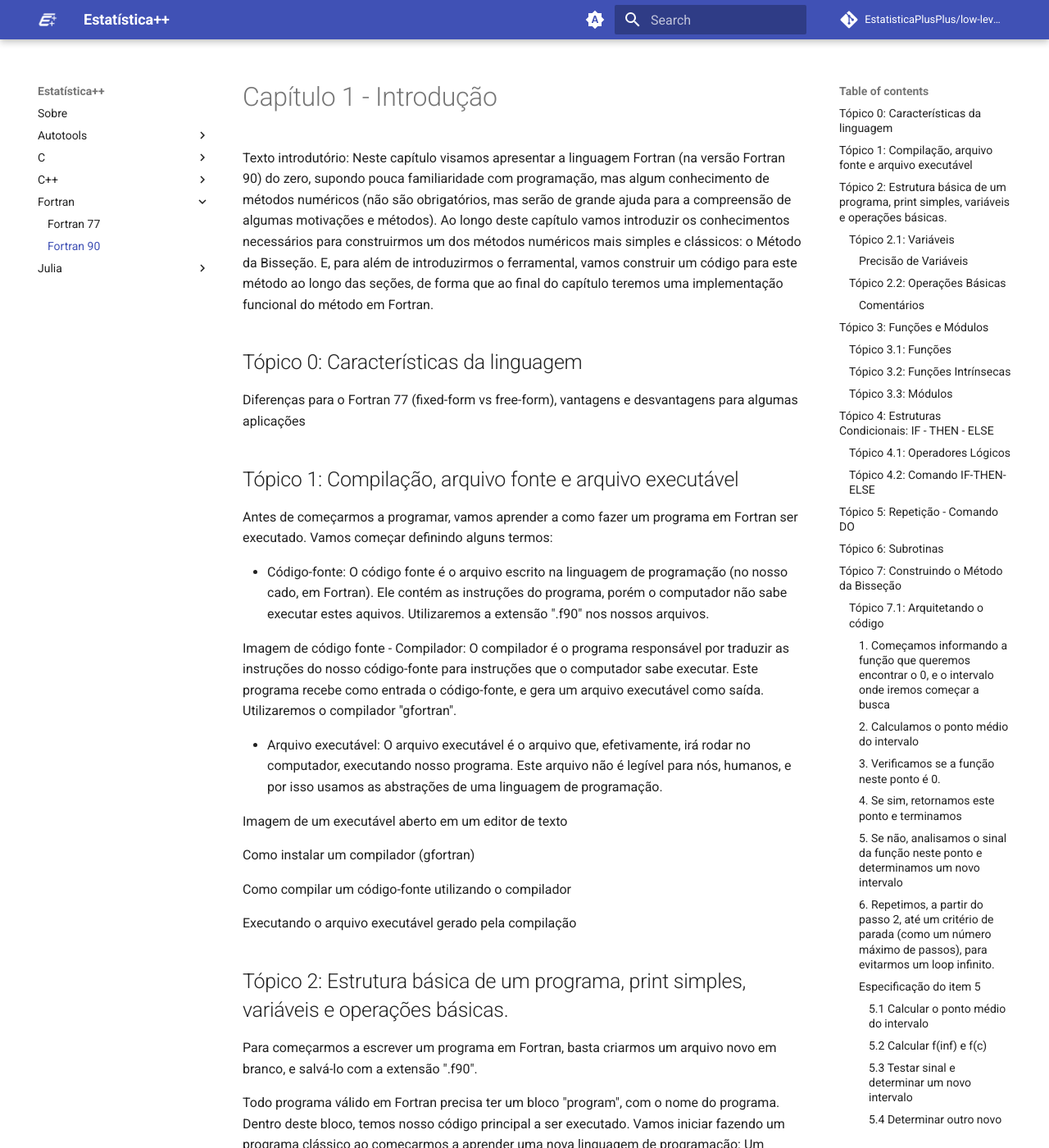
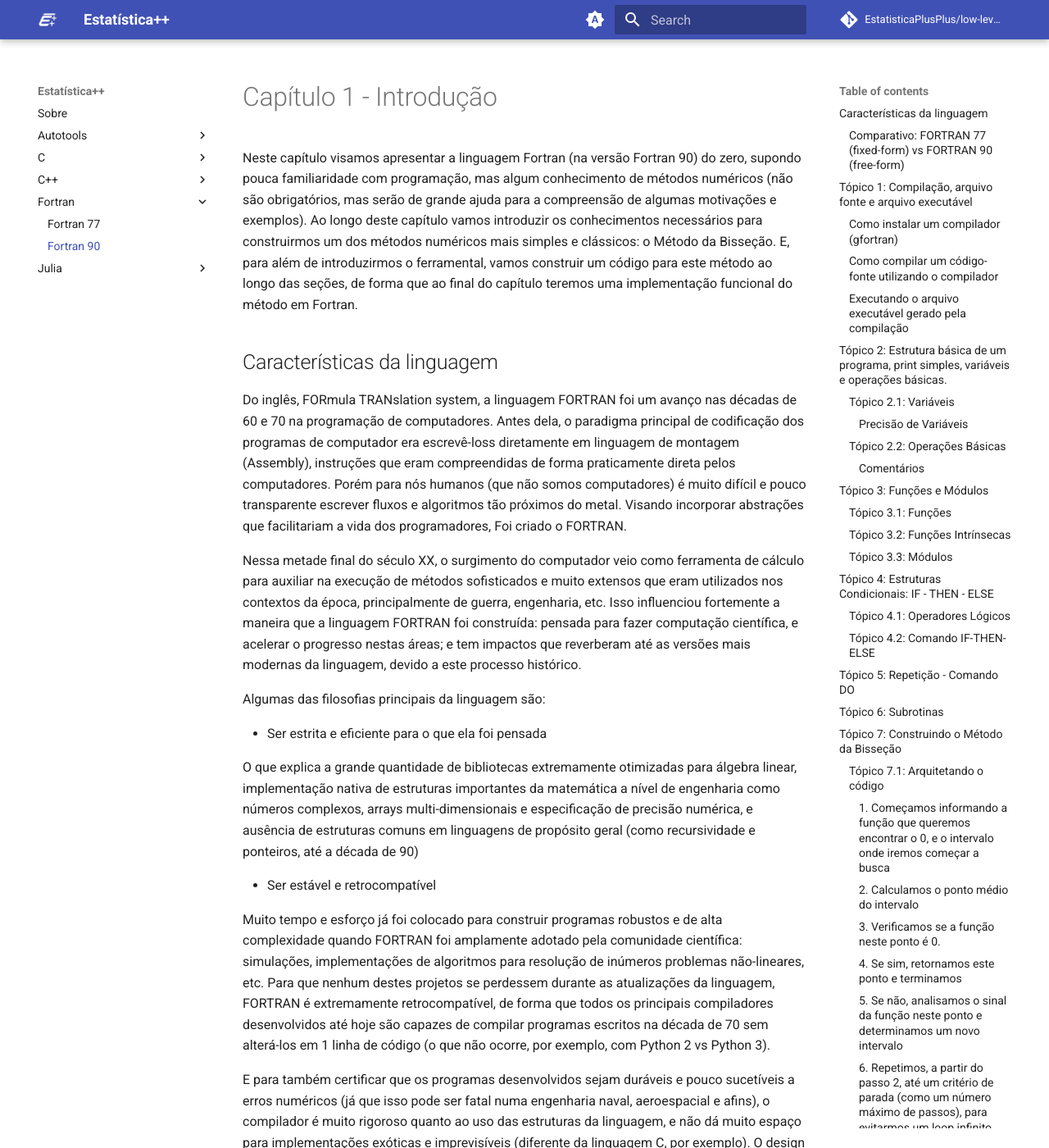
Before and after one commit to EstatisticaPlusPlus/low-level-learning, an MkDocs documentation site: the page built from docs/Fortran/Fortran_90.md, in a window 1280 px wide and 1400 px high. Shown: the whole window at 82% size. Built offline with MkDocs 1.6.1 and Material for MkDocs 9.7.7, drawn with Linux system fonts in a browser that asks for light colours; formulas are drawn with MathJax 3; comment, search, counter and statistics services are not loaded; some of the changed text lies outside the part shown.

````diff
--- a/docs/Fortran/Fortran_90.md
+++ b/docs/Fortran/Fortran_90.md
@@ -4,11 +4,11 @@ title: "Fortran 90"
 
 # Capítulo 1 - Introdução
 
-Texto introdutório: Neste capítulo visamos apresentar a
+Neste capítulo visamos apresentar a
 linguagem Fortran (na versão Fortran 90) do zero, supondo pouca
 familiaridade com programação, mas algum conhecimento de métodos
 numéricos (não são obrigatórios, mas serão de grande ajuda para a
-compreensão de algumas motivações e métodos). Ao longo deste
+compreensão de algumas motivações e exemplos). Ao longo deste
 capítulo vamos introduzir os conhecimentos necessários para
 construirmos um dos métodos numéricos mais simples e clássicos: o
 Método da Bisseção. E, para além de introduzirmos o ferramental,
@@ -16,10 +16,73 @@ vamos construir um código para este método ao longo das seções, de
 forma que ao final do capítulo teremos uma implementação funcional
 do método em Fortran.
 
-## Tópico 0: Características da linguagem
-
-Diferenças para o Fortran 77 (fixed-form vs free-form),
-vantagens e desvantagens para algumas aplicações
+## Características da linguagem
+
+Do inglês, FORmula TRANslation system, a linguagem FORTRAN foi um avanço nas décadas
+de 60 e 70 na programação de computadores. Antes dela, o paradigma principal
+de codificação dos programas de computador era escrevê-loss diretamente em
+linguagem de montagem (Assembly), instruções que eram compreendidas de forma
+praticamente direta pelos computadores. Porém para nós humanos (que não somos
+computadores) é muito difícil e pouco transparente escrever fluxos e algoritmos
+tão próximos do metal. Visando incorporar abstrações que facilitariam a vida dos
+programadores, Foi criado o FORTRAN.
+
+Nessa metade final do século XX, o surgimento do computador veio como ferramenta
+de cálculo para auxiliar na execução de métodos sofisticados e muito extensos que
+eram utilizados nos contextos da época, principalmente de guerra, engenharia, etc.
+Isso influenciou fortemente a maneira que a linguagem FORTRAN foi construída: pensada
+para fazer computação científica, e acelerar o progresso nestas áreas; e tem impactos
+que reverberam até as versões mais modernas da linguagem, devido a este processo
+histórico.
+
+Algumas das filosofias principais da linguagem são:
+
+- Ser estrita e eficiente para o que ela foi pensada
+
+O que explica a grande quantidade de bibliotecas extremamente otimizadas para álgebra
+linear, implementação nativa de estruturas importantes da matemática a nível de
+engenharia como números complexos, arrays multi-dimensionais e especificação de precisão
+numérica, e ausência de estruturas comuns em linguagens de propósito geral (como recursividade
+e ponteiros, até a década de 90)
+
+- Ser estável e retrocompatível
+
+Muito tempo e esforço já foi colocado para construir programas robustos e de alta complexidade
+quando FORTRAN foi amplamente adotado pela comunidade científica: simulações, implementações de
+algoritmos para resolução de inúmeros problemas não-lineares, etc. Para que nenhum destes projetos
+se perdessem durante as atualizações da linguagem, FORTRAN é extremamente retrocompatível, de forma
+que todos os principais compiladores desenvolvidos até hoje são capazes de compilar programas
+escritos na década de 70 sem alterá-los em 1 linha de código (o que não ocorre, por exemplo, com Python
+2 vs Python 3).
+
+E para também certificar que os programas desenvolvidos sejam duráveis e pouco sucetíveis a erros
+numéricos (já que isso pode ser fatal numa engenharia naval, aeroespacial e afins), o compilador
+é muito rigoroso quanto ao uso das estruturas da linguagem, e não dá muito espaço para implementações
+exóticas e imprevisíveis (diferente da linguagem C, por exemplo). O design da sintaxe da linguagem
+segue esta mesma lógica.
+
+### Comparativo: FORTRAN 77 (fixed-form) vs FORTRAN 90 (free-form)
+
+Até sua versão 77, FORTRAN rodava principalmente nos grandes centros de computação mantidos pelas
+universidades e pelo governo dos Estados Unidos. Estas máquinas comumente utilizavam cartões perfurados
+como forma de lerem e carregarem os programas desenvolvidos para a memória, como este da foto abaixo
+
+![Por Arnold Reinhold - I took this picture of an artifact in my possession. The card was created in the late 1960s or early 1970s and has no copyright notice., CC BY-SA 2.5, https://commons.wikimedia.org/w/index.php?curid=775153](./f90_content/cartao.jpeg)
+
+Devido a isso, a sintaxe do FORTRAN 77 é conhecida como sendo de forma fixa, pois existe uma quantidade
+limite de caracteres por linha, além de um desígnio especial para cada faixa de caracteres na coluna.
+Você pode consultar mais detalhes em [nossa página de FORTRAN77](Fortran_77.md).
+
+Como você deve imaginar, isto não é nada prático nos moldes atuais (e já na época era problemático).
+Para endereçar este e alguns outros problemas, na versão FORTRAN 90 adotou-se uma sintaxe diferente,
+a de forma livre. Nesta, removeu-se a limitação de colunas, aumentou-se a quantidade de caracteres
+permitido nos nomes das variáveis e das funções, comentários podem ser feitos em qualquer trecho do
+código utilizando `!`, dentre muitas outras convenções de programação que foram criadas com o aumento
+em popularidade das linguagens C e Pascal, além da reformulação das estruturas físicas dos computadores
+(telas, teclados, disquetes, sistemas operacionais, etc).
+
+Nesta página, iremos trabalhar com o padrão FORTRAN 90. Vamos começar preparando o ambiente de
+execução dos nossos programas em Fortran.
 
 ## Tópico 1: Compilação, arquivo fonte e arquivo executável
 
@@ -30,9 +93,36 @@ termos:
 - Código-fonte: O código fonte é o arquivo escrito na linguagem de
   programação (no nosso cado, em Fortran). Ele contém as instruções
   do programa, porém o computador não sabe executar estes aquivos.
-  Utilizaremos a extensão ".f90" nos nossos arquivos.
-
-  Imagem de código fonte
+  Utilizaremos a extensão ".f90" nos nossos arquivos. OBS: programas
+  escritos em FORTRAN 77 normalmente utilizam a extensão ".f". Segue
+  um exemplo de código-fonte:
+
+```
+program cilindro
+! Calcula a área de um cilindro.
+!
+! Declara as variáveis e constantes.
+implicit none ! Requer que todas as variáveis sejam declaradas
+integer :: ierr
+real :: raio,altura,area
+real , parameter :: pi = 3.14159
+do
+   ! Pergunta ao usuário o raio e a altura e lê os valores.
+   write (*,*) "Entre com o raio e a altura, 'q' para sair."
+   read (*,*,iostat=ierr) raio,altura
+   !
+   ! Se o raio e a altura não puderam ser lidos da entrada, termina o programa.
+   if (ierr /= 0) stop "finalizando o programa"
+   !
+   ! Calcula a área. O sinal ** significa "eleva a uma potência".
+   area = 2*pi*(raio**2 + raio*altura)
+   !
+   ! Escreve as variáveis de entrada (raio, altura) e a saida (área) na tela.
+   write (*,"(1x,'raio=',f6.2,5x,'altura=',f6.2,5x,'area=',f6.2)") raio,altura,area
+end do
+end program cilindro
+```
+
 - Compilador: O compilador é o programa responsável por traduzir
   as instruções do nosso código-fonte para instruções que o
   computador sabe executar. Este programa recebe como entrada o
@@ -42,15 +132,19 @@ termos:
 - Arquivo executável: O arquivo executável é o arquivo que,
   efetivamente, irá rodar no computador, executando nosso programa.
   Este arquivo não é legível para nós, humanos, e por isso usamos as
-  abstrações de uma linguagem de programação.
-
-  Imagem de um executável aberto em um editor de texto
-
-Como instalar um compilador (gfortran)
-
-Como compilar um código-fonte utilizando o compilador
-
-Executando o arquivo executável gerado pela compilação
+  abstrações de uma linguagem de programação. Veja o que ocorre ao
+  tentarmos abrir um arquivo binário com um leitor de texto:
+
+  ![binário do código "cilindro.f90" acima](./f90_content/binario.png)
+
+Entendidos estes conceitos básicos, vamos fazer os 3 passos principais
+para sairmos de um código fonte a um binário executável:
+
+### Como instalar um compilador (gfortran)
+
+### Como compilar um código-fonte utilizando o compilador
+
+### Executando o arquivo executável gerado pela compilação
 
 ## Tópico 2: Estrutura básica de um programa, print simples, variáveis e operações básicas.
 
````
Also changed, not shown: docs/index.md (+3 -3 lines), docs/Fortran/f90_content/binario.png (added), docs/Fortran/f90_content/cartao.jpeg (added).
